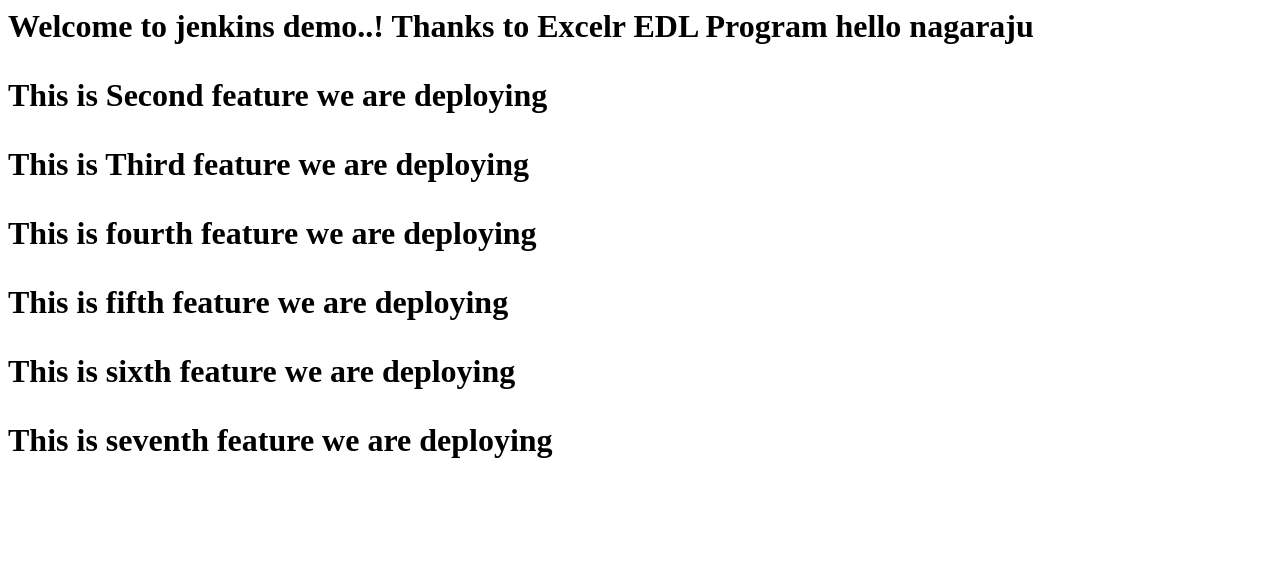
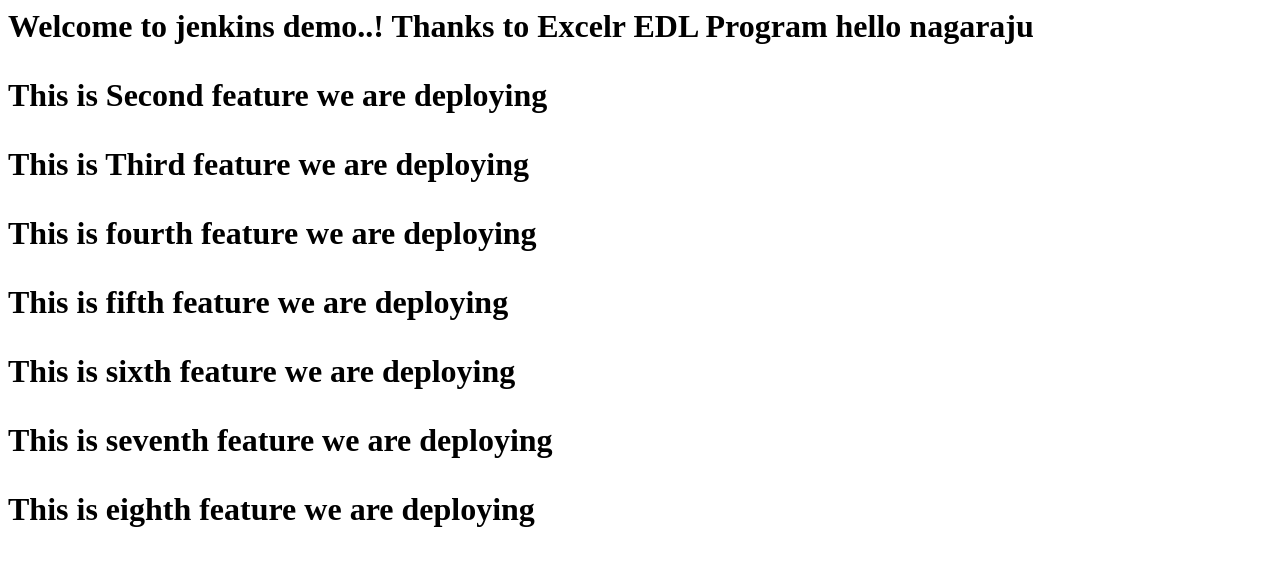
Before and after one commit to allankinagaraju/exceler-jenkins-demo, a plain HTML site: page index.html in a window 1280 px wide. Drawn offline with Linux system fonts and the light colour scheme.

Commit message:
Update index.html

```diff
--- a/index.html
+++ b/index.html
@@ -15,6 +15,7 @@
                         <p> This is fifth feature we are deploying</p>
                         <p> This is sixth feature we are deploying</p>
                         <p> This is seventh feature we are deploying</p>
+                        <p> This is eighth feature we are deploying</p>
                          </h1>
                        </body>
                        </html>
```
